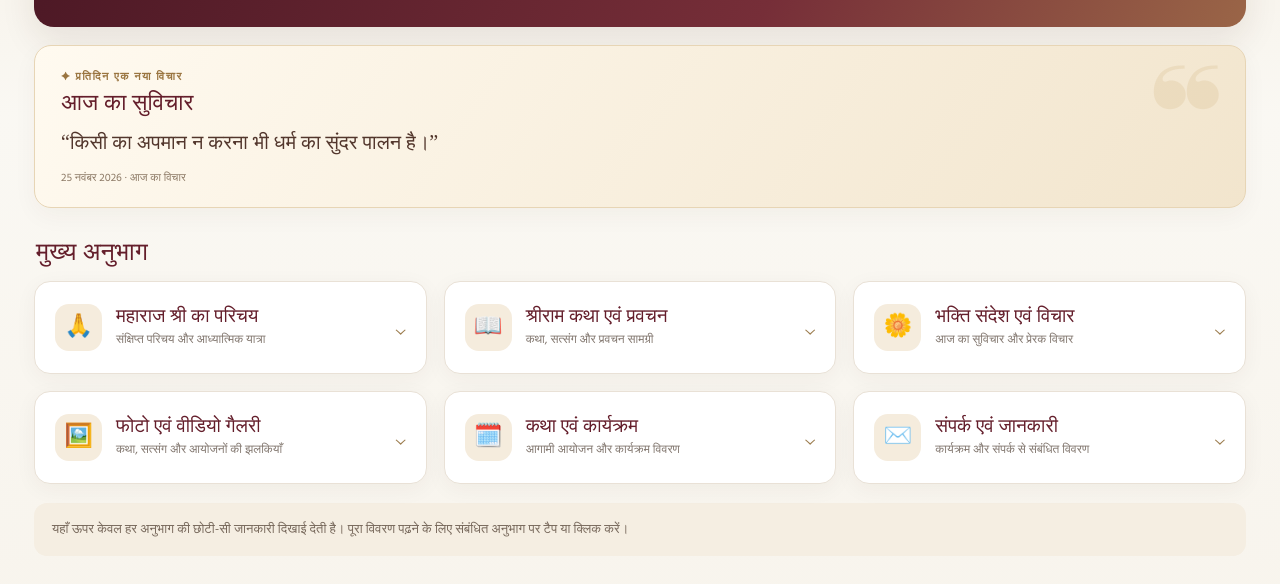
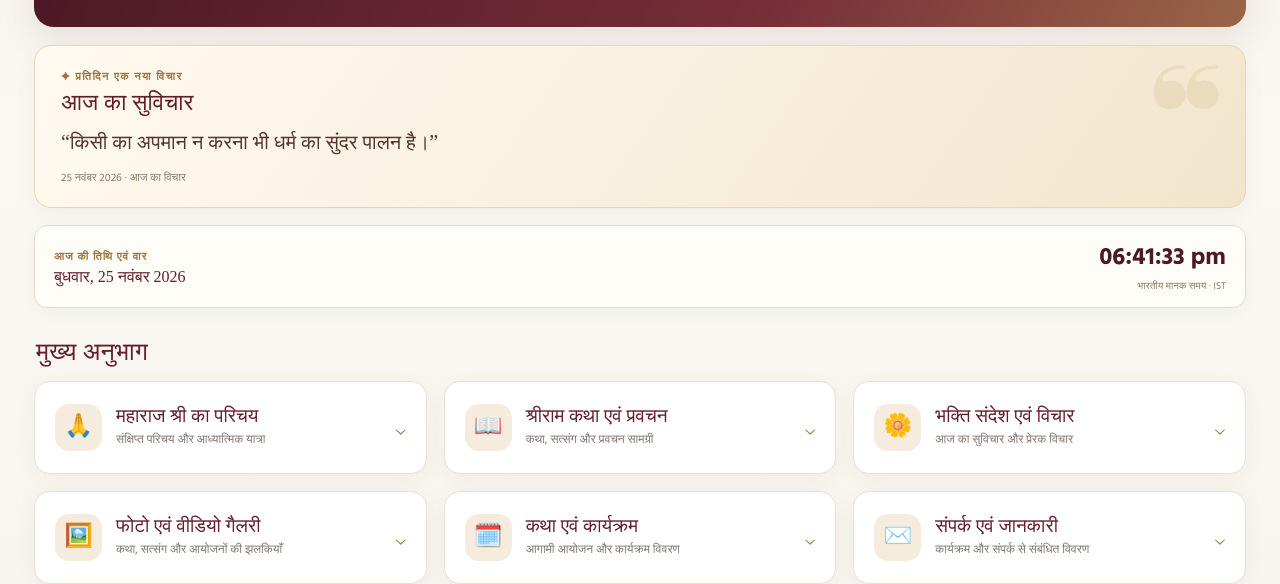
Before and after one commit to manoharsharmaji1996-eng/manohar-ramayani-maharaj, a plain HTML site: page index.html in a window 1280 px wide. Shown: the part 243-827 px from the top of the page. Drawn offline with Linux system fonts and the light colour scheme; a web font is replaced by a local one.

Commit message:
Add live Indian date weekday and updating clock

```diff
--- a/index.html
+++ b/index.html
@@ -204,6 +204,14 @@ footer{text-align:center;background:#32111a;color:#ddcdb8;padding:26px 15px;font
 .daily-date{font-size:11px;color:#8c7965;margin-top:9px}
 @media(max-width:640px){.daily-thought{margin:12px 0 5px;padding:17px 17px 15px;border-radius:13px}.daily-thought h2{font-size:20px}.daily-quote{font-size:17px;line-height:1.75}.daily-thought:after{right:12px;font-size:85px}}
 
+
+.live-datetime{margin:17px 0 0;padding:13px 19px;display:flex;align-items:center;justify-content:space-between;gap:12px;background:#fffdf8;border:1px solid #e8dcc8;border-radius:13px;box-shadow:0 5px 18px #42241a09}
+.live-datetime .dt-label{font-size:11px;font-weight:700;letter-spacing:1px;color:#997440}
+.live-datetime .dt-date{font:16px 'Tiro Devanagari Hindi',serif;color:var(--wine);margin-top:2px}
+.live-datetime .dt-time{font:700 24px 'Hind',sans-serif;color:#4c1a27;white-space:nowrap;font-variant-numeric:tabular-nums}
+.live-datetime .dt-zone{font-size:10px;color:#8c7965;text-align:right;margin-top:1px}
+@media(max-width:640px){.live-datetime{margin-top:11px;padding:11px 13px;border-radius:11px}.live-datetime .dt-date{font-size:13px}.live-datetime .dt-time{font-size:21px}.live-datetime .dt-label{font-size:10px}}
+
 </style>
 <script type="application/ld+json">{"@context":"https://schema.org","@graph":[{"@type":"WebSite","@id":"https://manohar-ramayani-maharaj.vercel.app/#website","url":"https://manohar-ramayani-maharaj.vercel.app/","name":"श्री मनोहर रामायणी जी महाराज","inLanguage":"hi-IN","description":"रामकथा, भक्ति, सत्संग और आध्यात्मिक संदेश।"},{"@type":"Person","@id":"https://manohar-ramayani-maharaj.vercel.app/#person","name":"श्री मनोहर रामायणी जी महाराज","url":"https://manohar-ramayani-maharaj.vercel.app/","knowsAbout":["श्रीराम कथा","रामचरितमानस","भक्ति","सत्संग"]}]}</script>
 </head>
@@ -219,6 +227,10 @@ footer{text-align:center;background:#32111a;color:#ddcdb8;padding:26px 15px;font
  <h2>आज का सुविचार</h2>
  <p class="daily-quote" id="dailyQuote">प्रेम, सेवा और सदाचार से ही जीवन में सच्ची सुंदरता आती है।</p>
  <div class="daily-date" id="dailyDate"></div>
+</section>
+<section class="live-datetime" aria-label="वर्तमान दिनांक और समय">
+ <div><div class="dt-label">आज की तिथि एवं वार</div><div class="dt-date" id="liveDate">तिथि लोड हो रही है…</div></div>
+ <div><div class="dt-time" id="liveTime">--:--:--</div><div class="dt-zone">भारतीय मानक समय · IST</div></div>
 </section>
 <h2 class="section-heading">मुख्य अनुभाग</h2>
 <div class="section-grid">
@@ -280,5 +292,16 @@ function updateDailyThought(){
  if(date) date.textContent=new Intl.DateTimeFormat('hi-IN',{timeZone:'Asia/Kolkata',day:'numeric',month:'long',year:'numeric'}).format(new Date())+' · आज का विचार';
 }
 updateDailyThought();
+
+function updateLiveDateTime(){
+ const now=new Date();
+ const dateEl=document.getElementById('liveDate');
+ const timeEl=document.getElementById('liveTime');
+ if(dateEl) dateEl.textContent=new Intl.DateTimeFormat('hi-IN',{timeZone:'Asia/Kolkata',weekday:'long',day:'numeric',month:'long',year:'numeric'}).format(now);
+ if(timeEl) timeEl.textContent=new Intl.DateTimeFormat('en-IN',{timeZone:'Asia/Kolkata',hour:'2-digit',minute:'2-digit',second:'2-digit',hour12:true}).format(now);
+}
+updateLiveDateTime();
+setInterval(updateLiveDateTime,1000);
+
 </script>
 </body></html>
```
